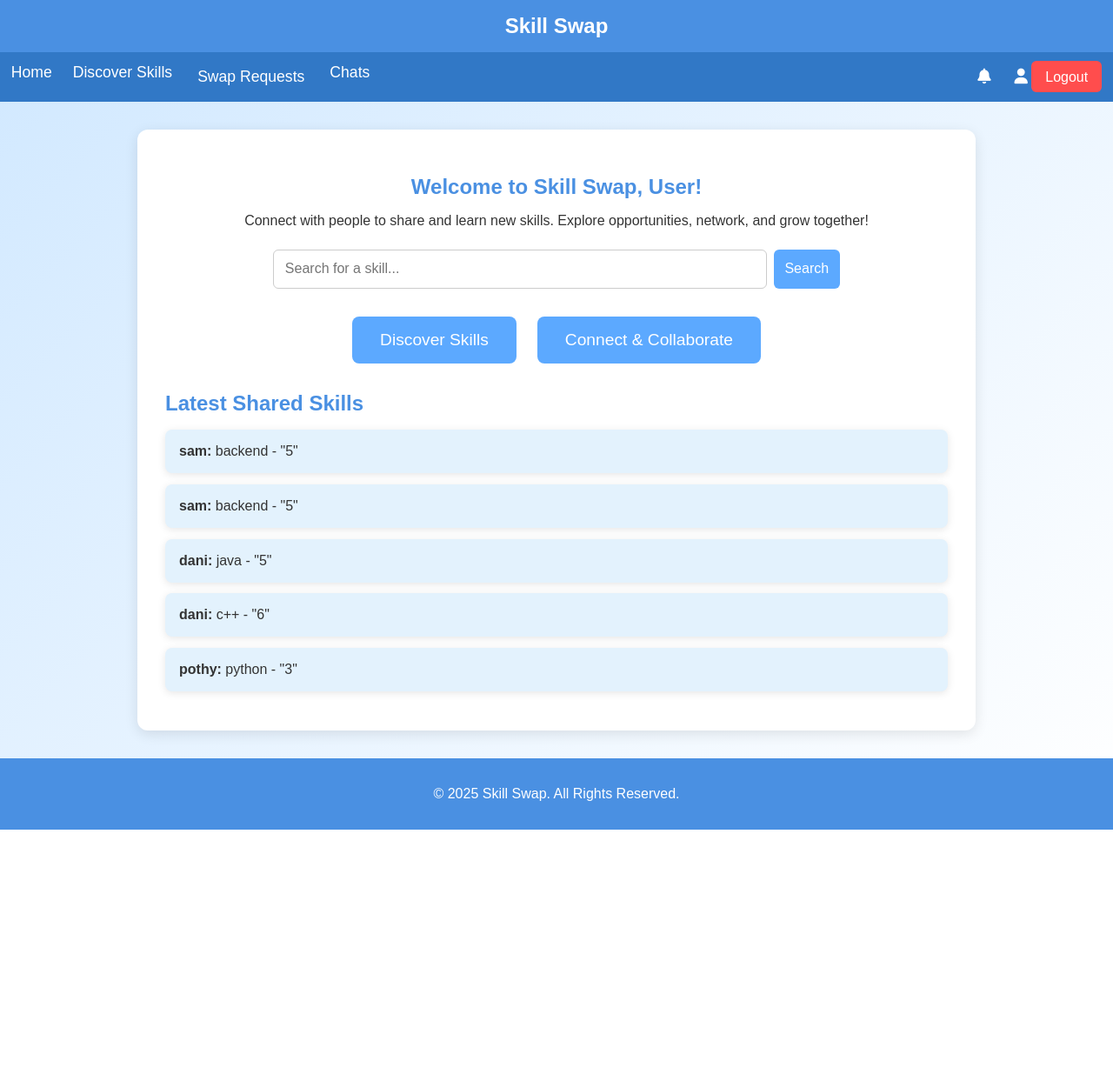
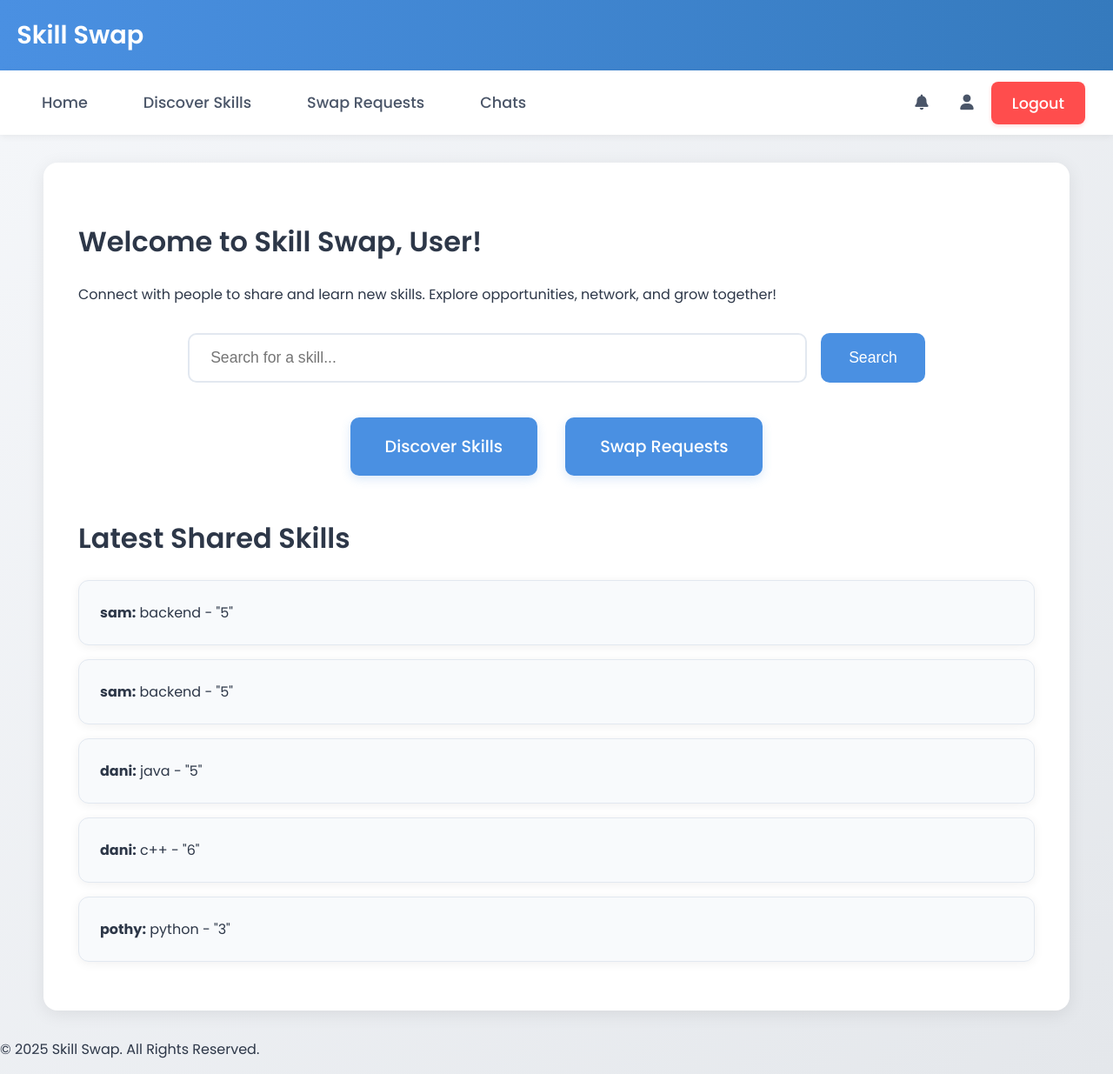
Before and after one commit to harish192210189/Skillswap-web, a PHP site: page /home.php in a window 1280 px wide. Shown: the whole page at 87% size. Before the commit the page ends 954 px from the top, so only its background shows below. Run offline with PHP 8.4, Linux system fonts and the light colour scheme; a user stored in the database is signed in; data comes from the database, SQL or seed files in the repository.

Commit message:
Update home.php

```diff
--- a/home.php
+++ b/home.php
@@ -72,197 +72,248 @@ $conn->close();
 <head>
     <meta charset="UTF-8">
     <meta name="viewport" content="width=device-width, initial-scale=1.0">
-    <title>Skill Swap - Home</title>
-    <link rel="stylesheet" href="https://cdnjs.cloudflare.com/ajax/libs/font-awesome/6.7.2/css/all.min.css">
+    <title>SkillSwap - Home</title>
+    <link href="https://fonts.googleapis.com/css2?family=Poppins:wght@300;400;500;600;700&display=swap" rel="stylesheet">
+    <link rel="stylesheet" href="https://cdnjs.cloudflare.com/ajax/libs/font-awesome/6.0.0/css/all.min.css">
     <style>
         body {
             font-family: 'Poppins', sans-serif;
-            background: linear-gradient(135deg, #D0E8FF, #FFFFFF);
-            color: #333;
+            background: linear-gradient(135deg, #f5f7fa, #e4e7eb);
+            color: #2d3748;
             margin: 0;
             padding: 0;
-            text-align: center;
+            min-height: 100vh;
         }
+
         header {
-            background: #4A90E2;
+            background: linear-gradient(to right, #4a90e2, #357abd);
             color: #fff;
-            padding: 1rem;
-            font-size: 1.5rem;
-            font-weight: bold;
+            padding: 1.2rem;
+            font-size: 1.8rem;
+            font-weight: 600;
+            box-shadow: 0 2px 10px rgba(0, 0, 0, 0.1);
         }
+
         nav {
-            background: #3178C6;
-            padding: 0.8rem;
+            background: #fff;
+            padding: 1rem 2rem;
             display: flex;
             justify-content: space-between;
             align-items: center;
+            box-shadow: 0 2px 8px rgba(0, 0, 0, 0.06);
         }
+
         nav .nav-links {
             display: flex;
-            gap: 1.5rem;
-            position: relative;
+            gap: 2rem;
+            align-items: center;
         }
+
         nav a {
-            color: #fff;
+            color: #4a5568;
             text-decoration: none;
             font-size: 1.1rem;
-            transition: color 0.3s;
-            position: relative;
+            font-weight: 500;
+            transition: all 0.3s ease;
+            padding: 0.5rem 1rem;
+            border-radius: 6px;
         }
+
         nav a:hover {
-            color: #FFD700;
+            color: #4a90e2;
+            background: #f7fafc;
         }
+
+        .notification-badge {
+            background: #ff4d4d;
+            color: white;
+            padding: 0.2rem 0.6rem;
+            border-radius: 12px;
+            font-size: 0.8rem;
+            position: absolute;
+            top: -8px;
+            right: -12px;
+        }
+
         .logout-btn {
-            background: #FF4D4D;
-            padding: 0.6rem 1rem;
-            border-radius: 6px;
+            background: #ff4d4d;
+            padding: 0.8rem 1.5rem;
+            border-radius: 8px;
             color: white;
-            font-size: 1rem;
+            font-weight: 500;
             text-decoration: none;
-            transition: background 0.3s;
+            transition: all 0.3s ease;
+            box-shadow: 0 2px 4px rgba(255, 77, 77, 0.2);
         }
+
         .logout-btn:hover {
-            background: #D93636;
+            background: #e63939;
+            transform: translateY(-1px);
         }
+
         .container {
             margin: 2rem auto;
-            padding: 2rem;
-            max-width: 900px;
+            padding: 2.5rem;
+            max-width: 1100px;
             background: #fff;
-            border-radius: 12px;
-            box-shadow: 0 4px 15px rgba(0, 0, 0, 0.1);
+            border-radius: 16px;
+            box-shadow: 0 4px 20px rgba(0, 0, 0, 0.08);
         }
+
         h2 {
-            color: #4A90E2;
-            margin-bottom: 1rem;
+            color: #2d3748;
+            margin-bottom: 1.5rem;
+            font-size: 2rem;
+            font-weight: 600;
         }
+
         .search-bar {
             display: flex;
             justify-content: center;
-            margin: 1.5rem 0;
+            margin: 2rem 0;
+            gap: 1rem;
         }
+
         .search-bar input {
-            padding: 0.8rem;
+            padding: 1rem 1.5rem;
             width: 60%;
-            border: 1px solid #ccc;
-            border-radius: 6px;
-            font-size: 1rem;
+            border: 2px solid #e2e8f0;
+            border-radius: 10px;
+            font-size: 1.1rem;
+            transition: all 0.3s ease;
         }
+
+        .search-bar input:focus {
+            outline: none;
+            border-color: #4a90e2;
+            box-shadow: 0 0 0 3px rgba(74, 144, 226, 0.1);
+        }
+
         .search-bar button {
-            padding: 0.8rem;
-            background: #5CA9FF;
+            padding: 1rem 2rem;
+            background: #4a90e2;
             border: none;
             color: #fff;
-            font-size: 1rem;
+            font-size: 1.1rem;
+            font-weight: 500;
             cursor: pointer;
-            border-radius: 6px;
-            margin-left: 0.5rem;
-            transition: background 0.3s;
+            border-radius: 10px;
+            transition: all 0.3s ease;
         }
+
         .search-bar button:hover {
-            background: #3178C6;
+            background: #357abd;
+            transform: translateY(-1px);
         }
+
         .buttons {
             display: flex;
             justify-content: center;
-            gap: 1.5rem;
-            margin-top: 2rem;
+            gap: 2rem;
+            margin-top: 2.5rem;
         }
+
         .btn {
-            padding: 1rem 2rem;
-            background: #5CA9FF;
+            padding: 1.2rem 2.5rem;
+            background: #4a90e2;
+            color: #fff;
+            border: none;
+            border-radius: 10px;
+            font-size: 1.2rem;
+            font-weight: 500;
+            cursor: pointer;
+            text-decoration: none;
+            transition: all 0.3s ease;
+            box-shadow: 0 4px 12px rgba(74, 144, 226, 0.2);
+        }
+
+        .btn:hover {
+            background: #357abd;
+            transform: translateY(-2px);
+            box-shadow: 0 6px 16px rgba(74, 144, 226, 0.3);
+        }
+
+        .latest-skills {
+            margin-top: 3rem;
+            text-align: left;
+        }
+
+        .skill-box {
+            background: #f8fafc;
+            padding: 1.5rem;
+            border-radius: 12px;
+            margin-bottom: 1rem;
+            box-shadow: 0 2px 12px rgba(0, 0, 0, 0.06);
+            transition: all 0.3s ease;
+            border: 1px solid #e2e8f0;
+        }
+
+        .skill-box:hover {
+            transform: translateY(-2px);
+            box-shadow: 0 4px 16px rgba(0, 0, 0, 0.1);
+        }
+
+        .call-to-action {
+            background: linear-gradient(135deg, #edf2f7, #e2e8f0);
+            padding: 2rem;
+            margin-top: 3rem;
+            border-radius: 12px;
+            text-align: center;
+        }
+
+        .profile-section {
+            display: flex;
+            align-items: center;
+            gap: 1rem;
+            margin-bottom: 2rem;
+        }
+
+        .welcome-text {
+            font-size: 1.4rem;
+            color: #2d3748;
+            font-weight: 500;
+        }
+
+        #btn-prof {
+            padding: 0.8rem 1.5rem;
+            background: #4a90e2;
             color: #fff;
             border: none;
             border-radius: 8px;
-            font-size: 1.2rem;
+            font-weight: 500;
             cursor: pointer;
-            text-decoration: none;
-            transition: background 0.3s, transform 0.2s;
-        }
-        .btn:hover {
-            background: #4891E3;
-            transform: scale(1.05);
-        }
-        .latest-skills {
-            margin-top: 2rem;
-            text-align: left;
-        }
-        .skill-box {
-            background: #E3F2FD;
-            padding: 1rem;
-            border-radius: 8px;
-            margin-bottom: 0.8rem;
-            box-shadow: 0 2px 10px rgba(0, 0, 0, 0.1);
-        }
-        .call-to-action {
-            background: #EAF6FF;
-            padding: 1.5rem;
-            margin-top: 2rem;
-            border-radius: 10px;
-            box-shadow: 0 4px 10px rgba(0, 0, 0, 0.1);
-        }
-        .pending-count {
-            background: red;
-            color: white;
-            padding: 3px 7px;
-            border-radius: 50%;
-            font-size: 0.8rem;
-            position: absolute;
-            top: -12px;
-            right: -18px;
-        }
-        #bellcount{
-            background: red;
-            color: white;
-            padding: 3px 7px;
-            border-radius: 50%;
-            font-size: 0.8rem;
-            position: absolute;
-            top: -12px;
-            right: 0;
-
-        }
-        .swap-link {
-            position: relative;
-            display: inline-block;
-            padding: 5px;
-        }
-        .notification-link {
-          position: relative;
-          color: white;
-          font-size: 1.2rem;
-          margin-right: 1.5rem;
+            transition: all 0.3s ease;
         }
 
-        .notification-count {
-            background: red;
-            color: white;
-            padding: 3px 7px;
-            border-radius: 50%;
-            font-size: 0.8rem;
-            position: absolute;
-            top: -8px;
-            right: -10px;
+        #btn-prof:hover {
+            background: #357abd;
+            transform: translateY(-1px);
         }
-        .fa-bell{
-            margin-left: -50px;
-        }
-        footer {
-            background: #4A90E2;
-            color: #fff;
-            padding: 1rem;
-            margin-top: 2rem;
-        }
-        #btn-prof{
-            padding: 0.5rem 1rem;
-            background: #5CA9FF;
-            color: #fff;
-            border: none;
-            border-radius: 8px;
-            font-size: 1rem;
-            cursor: pointer;
-            text-decoration: none;
-            transition: background 0.3s, transform 0.2s;
+
+        @media (max-width: 768px) {
+            .container {
+                padding: 1.5rem;
+                margin: 1rem;
+            }
+
+            .search-bar input {
+                width: 100%;
+            }
+
+            .buttons {
+                flex-direction: column;
+                gap: 1rem;
+            }
+
+            nav {
+                flex-direction: column;
+                gap: 1rem;
+            }
+
+            nav .nav-links {
+                flex-wrap: wrap;
+                justify-content: center;
+            }
         }
     </style>
 </head>
@@ -275,7 +326,7 @@ $conn->close();
             <a href="discover.html">Discover Skills</a>
             <a href="connect.html" class="swap-link">
                 <?php if ($pending_count > 0) : ?>
-                    <span class="pending-count"><?php echo $pending_count; ?></span>
+                    <span class="notification-badge"><?php echo $pending_count; ?></span>
                 <?php endif; ?>
                 Swap Requests
             </a>
@@ -285,7 +336,7 @@ $conn->close();
             <a href="reviews.php" class="swap-link">
             <i class="fa-solid fa-bell"></i>
             <?php if ($new_reviews > 0) : ?>
-            <span class="pending-count" id="bellcount"><?php echo $new_reviews; ?></span>
+            <span class="notification-badge"><?php echo $new_reviews; ?></span>
             <?php endif; ?>
             </a>
 
@@ -307,7 +358,7 @@ $conn->close();
 
         <div class="buttons">
             <a href="discover.html" class="btn">Discover Skills</a>
-            <a href="connect.html" class="btn">Connect & Collaborate</a>
+            <a href="connect.html" class="btn">Swap Requests</a>
         </div>
 
         <?php include 'latest_skills.php'; ?>
```
